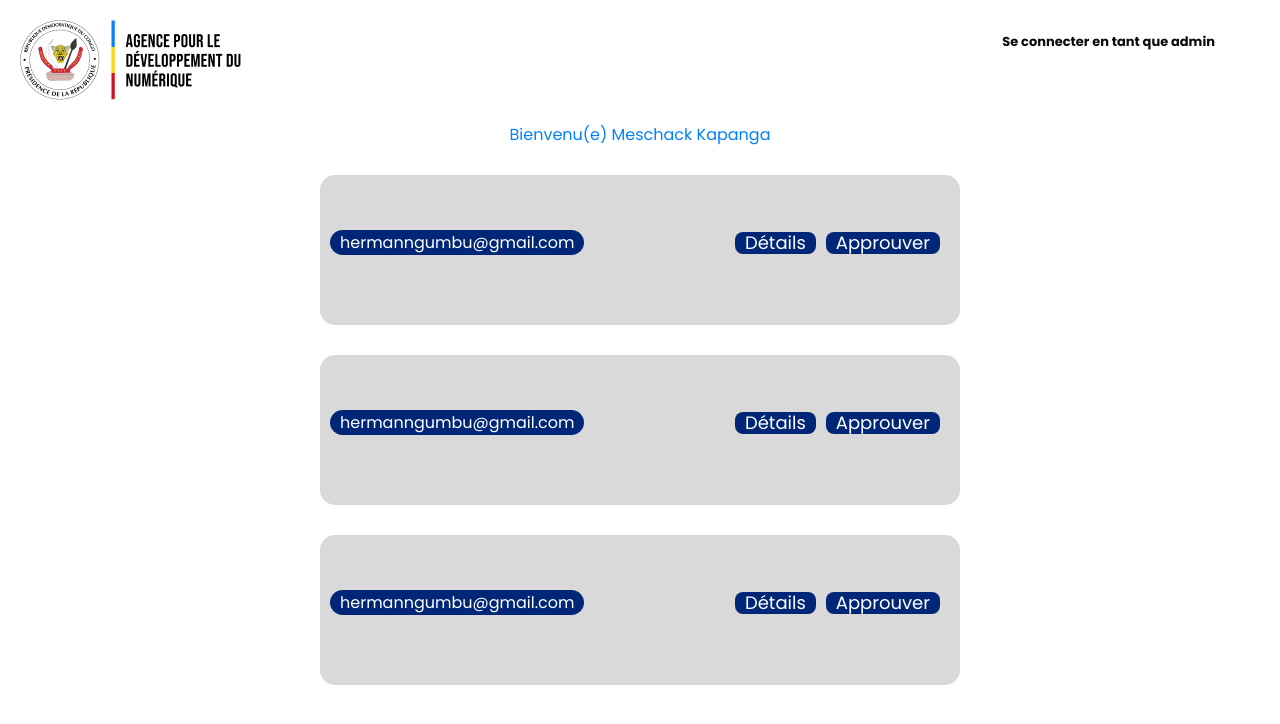
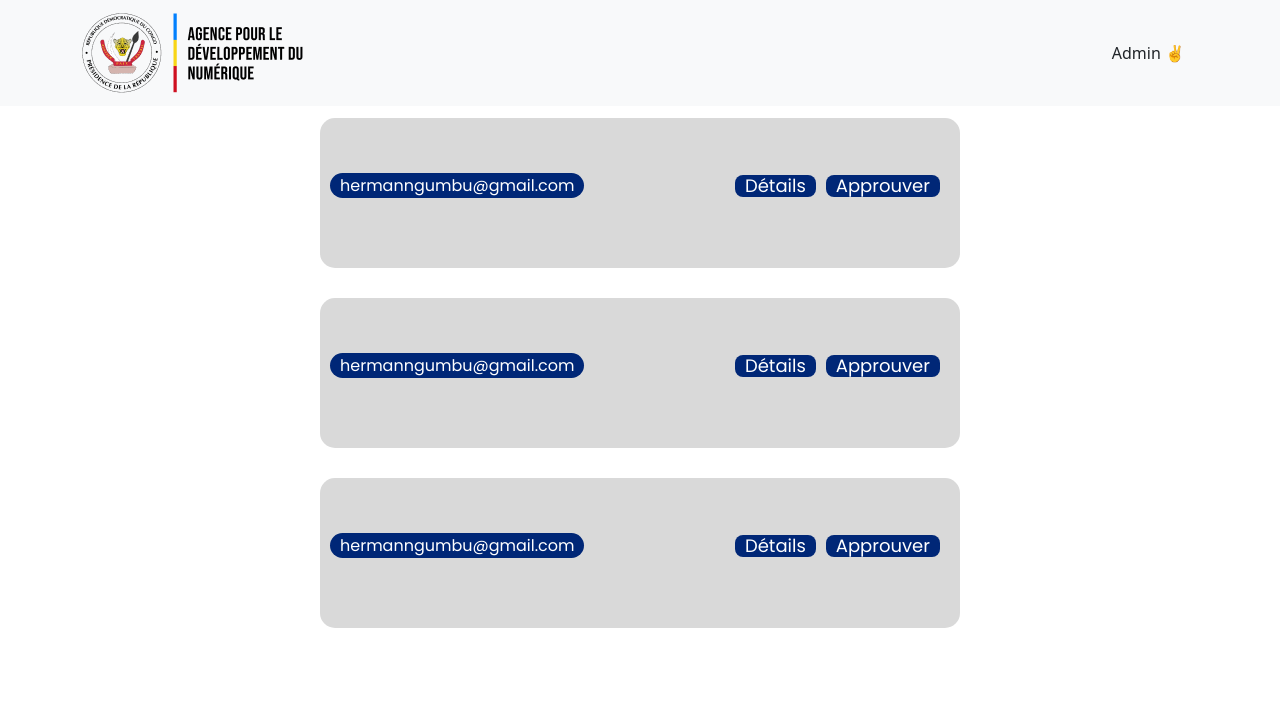
Before and after one commit to hermanngumbu/demande-adresse-mail-app, a React (Create React App) app: page /validation-dntic in a window 1280 px wide. Shown: the top 724 px of the page. Built offline with nearby package versions, Linux system fonts and the light colour scheme.

Commit message:
principal file

```diff
--- a/package.json
+++ b/package.json
@@ -7,6 +7,7 @@
     "@testing-library/react": "^13.4.0",
     "@testing-library/user-event": "^13.5.0",
     "bootstrap": "^5.2.3",
+    "mdb-react-ui-kit": "^6.0.0",
     "react": "^18.2.0",
     "react-bootstrap": "^2.7.3",
     "react-dom": "^18.2.0",
--- a/src/App.js
+++ b/src/App.js
@@ -2,11 +2,12 @@ import { Route, Routes } from "react-router-dom";
 import FormDntic from "./components/dntic/FormDntic";
 import Login from "./components/login/Login";
 import UserForm from "./components/userForm/UserForm";
+import Navbar from "./components/navbar/Navbar";
 
 function App() {
   return (
     <div>
-
+    <Navbar />
       <Routes>
         <Route path="/" exact element={<UserForm />} />
         <Route path="/login" element={<Login />} />
--- a/src/components/dntic/FormDntic.jsx
+++ b/src/components/dntic/FormDntic.jsx
@@ -1,11 +1,10 @@
 import React from 'react'
-import Navbar from '../navbar/Navbar'
 import './formdntic.css'
 
 const FormDntic = () => {
   return (
     <>
-      <Navbar />
+
       <div className='principal-body'>
         <div>
           <h1 className='principal-title'>Bienvenu(e) Meschack Kapanga</h1>
--- a/src/components/login/Login.jsx
+++ b/src/components/login/Login.jsx
@@ -3,51 +3,98 @@ import { useForm } from 'react-hook-form'
 // import Navbar from '../navbar/Navbar'
 import './login.css'
 
+
+import {
+    MDBBtn,
+    MDBContainer,
+    MDBCard,
+    MDBCardBody,
+    MDBCardImage,
+    MDBRow,
+    MDBCol,
+    MDBInput,
+    MDBCheckbox
+  }
+  from 'mdb-react-ui-kit';
+
 const Login = () => {
-    const { register, handleSubmit, formState: { errors } } = useForm()
+//     const { register, handleSubmit, formState: { errors } } = useForm()
 
-    const submitData = (data) => {
-          console.log(data)
-    }
+//     const submitData = (data) => {
+//           console.log(data)
+//     }
   return (
       <>
-          <div className='principal'>
-              <div className='carte'>
+
+          {/* <div className='main'>
+              <div className='card'>
+                  <div className="card-body">
                       <div>
-                      <div>
-                          <h1 className='carte-title'>Authentification</h1>
+                          <h1 className='card-title'>Authentification</h1>
                       </div>
                       <div>
-                          <form className='formulaire' onSubmit={handleSubmit(submitData)} >
-                              <div>
-                                  <div className='formulaire-input'>
+                          <form className='form' onSubmit={handleSubmit(submitData)} >
+                              <div className='form-input'>
                                   <div>
                                       <label htmlFor="">Votre adresse mail</label>
                                   </div>
-                                      <div className='formulaire-input-text'>
+                                  <div className='form-input-text'>
                                       <input type="email" {...register('email')} />
-                                          {errors.email && <p>email is required </p>}
+                                      {errors.email && <p>email is required </p> }
                                   </div>
                               </div>
-                                  <div className='formulaire-input'>
+                              <div className='form-input'>
                                   <div>
                                       <label htmlFor="">Votre mot de passe</label>
                                   </div>
-                                      <div>
+                                  <div className='form-input-text'>
                                       <input type="password" {...register('password')} />
                                   </div>
                               </div>
                               <div>
                                   <button type='submit' className='btn-connexion'>SE CONNECTER</button>
                               </div>
-                               </div>
                           </form>
                       </div>
                  </div>
               </div>
+          </div> */}
+
+
+
+    <MDBContainer className='my-5 m-14'>
+      <MDBCard>
+
+        <MDBRow className='g-0 d-flex align-items-center'>
+
+          <MDBCol md='4'>
+            <MDBCardImage src='https://mdbootstrap.com/img/new/ecommerce/vertical/004.jpg' alt='phone' className='rounded-t-5 rounded-tr-lg-0' fluid />
+          </MDBCol>
+
+          <MDBCol md='8'>
+
+            <MDBCardBody>
+
+              <MDBInput wrapperClass='mb-4' label='Adresse Email' id='form1' type='email'/>
+              <MDBInput wrapperClass='mb-4' label='Mot de passe' id='form2' type='password'/>
+
+              <div className="d-flex justify-content-between mx-4 mb-4">
+                <MDBCheckbox name='flexCheck' value='' id='flexCheckDefault' label='Se souvenir de moi' />
+                <a href="!#">Mot de passe oublier ?</a>
               </div>
+
+              <MDBBtn className="mb-4 w-100">Se Connecter</MDBBtn>
+
+            </MDBCardBody>
+
+          </MDBCol>
+
+        </MDBRow>
+
+      </MDBCard>
+    </MDBContainer>
 </>
   )
 }
 
-export default Login
+export default Login;
--- a/src/components/login/login.css
+++ b/src/components/login/login.css
@@ -1,4 +1,17 @@
-@import url('https://fonts.googleapis.com/css2?family=DM+Sans:wght@400;700&family=Poppins:wght@400;700&family=Ubuntu:wght@300&display=swap');
+/* @import url('https://fonts.googleapis.com/css2?family=DM+Sans:wght@400;700&family=Poppins:wght@400;700&family=Ubuntu:wght@300&display=swap'); */
+
+
+.rounded-t-5 {
+    border-top-left-radius: 0.5rem;
+    border-bottom-left-radius: 0.5rem;
+  }
+
+  @media (max-width: 550px) {
+    .rounded-tr-lg-0 {
+      border-top-right-radius: 0.5rem;
+      border-bottom-left-radius: 0rem;
+    }
+  }
 
 .principal {
     display: flex;
--- a/src/components/navbar/Navbar.jsx
+++ b/src/components/navbar/Navbar.jsx
@@ -2,7 +2,7 @@ import React from 'react'
 import {Link} from 'react-router-dom'
 import { useNavigate } from 'react-router-dom'
 import logo from '../../images/Logo-adn.png'
-import iconAdmin from '../../images/Vector.png'
+// import iconAdmin from '../../images/Vector.png'
 import  './navbar.css'
 
 const Navbar = () => {
@@ -13,19 +13,18 @@ const Navbar = () => {
         navigate('/login')
     }
   return (
-      <>
-
-          <div className="navigationbar">
-              <div className='logo'>
-                  <img src={logo} alt="logo adn" />
-              </div>
-              <div className='admin'>
-                  <div >
-                      <p className='text-admin' onClick={handleClick} >Se connecter en tant que admin</p>
-                  </div>
-              </div>
-          </div>
-      </>
+      <div className='nav'>
+            <nav class="navbar fixed-top navbar-light bg-light">
+                <div class="container">
+                    <a class="navbar-brand" href="./">
+                    <img src={logo} alt="logo adn"  />
+                    </a>
+                    <div class="d-flex">
+                        <button class="btn" type="submit"  onClick={handleClick}>Admin &#9996;</button>
+                    </div>
+                </div>
+            </nav>
+      </div>
   )
 }
 
--- a/src/components/navbar/navbar.css
+++ b/src/components/navbar/navbar.css
@@ -1,31 +1,3 @@
-@import url('https://fonts.googleapis.com/css2?family=DM+Sans:wght@400;700&family=Poppins:wght@400;700&family=Ubuntu:wght@300&display=swap');
-
-
-.navigationbar {
-    display: flex;
-    justify-content: space-between;
-    align-items: center;
-    margin-right: 50px;
+.nav{
+    margin-bottom: 60px;
 }
-
-.navigationbar .logo {
-    margin-top: 20px;
-    margin-left: 20px;
-}
-
-.navigationbar .admin p {
-    font-family: 'Poppins';
-    font-style: normal;
-    font-weight: 700;
-    font-size: 13px;
-    line-height: 20px;
-    /* identical to box height */
-
-    color: #0E0909;
-    margin-right: 15px;
-    cursor: pointer;
-}
-
-.navigationbar .admin p:hover {
-    color: #B41010
-}
--- a/src/components/userForm/UserForm.jsx
+++ b/src/components/userForm/UserForm.jsx
@@ -21,8 +21,9 @@ function App() {
 
   return (
     <>
-    <div className='title'>
-    <h1>Fiche  de demande d’adresse mail présidence RDC</h1>
+
+    <div className="title">
+    <p class="h1 text-center">Fiche  de demande d’adresse mail présidence RDC</p>
     </div>
     <div className='form-wrapper'>
       <Form noValidate validated={validated}>
--- a/src/components/userForm/userForm.css
+++ b/src/components/userForm/userForm.css
@@ -59,18 +59,10 @@ div.form-wrapper {
 
     color: #002777;
   }
-  h1{
-    width: 900px;
-    margin: auto;
-    font-family: 'Poppins';
-    font-style: normal;
-    font-weight: 800;
-    font-size: 40px;
-    line-height: 72px;
-    text-align: center;
-
+  p{
     color: #0280FE;
   }
   .title{
+    margin-top: 140px;
     margin-bottom: 120px;
   }
```
Also changed, not shown: 1 other file (tests, documents, lock files or other folders). Lines whose indentation alone changed are shown as unchanged.
